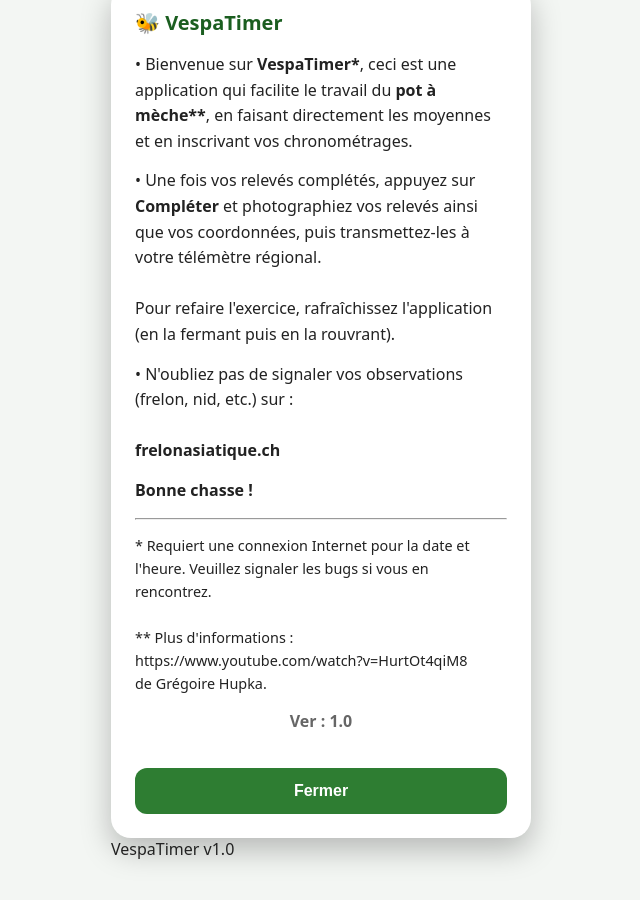
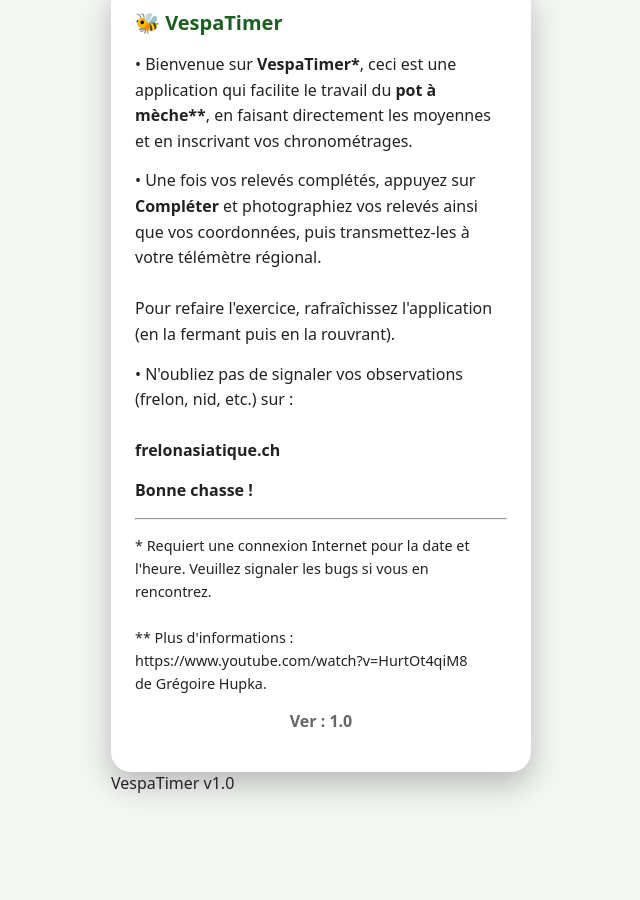
Before and after one commit to VespaCaution/VespaTimer, a plain HTML site: page index.html in a window 1280 px wide. Shown: the part 2507-3407 px from the top of the page, without its empty margins (197-837 px from the left). Drawn offline with Linux system fonts and the light colour scheme.

Commit message:
Remove about section button and closing tags
Removed closing tags and button for the about section.

```diff
--- a/index.html
+++ b/index.html
@@ -491,17 +491,9 @@
 
         Ver : 1.0
 
-    </p>
 
-    <button id="closeAbout">
 
-        Fermer
-
-        </button>
-
-    </div>
-
-</div>
+</div
 
 <!-- ==========================================
      ÉCRAN DE RÉSUMÉ
```
